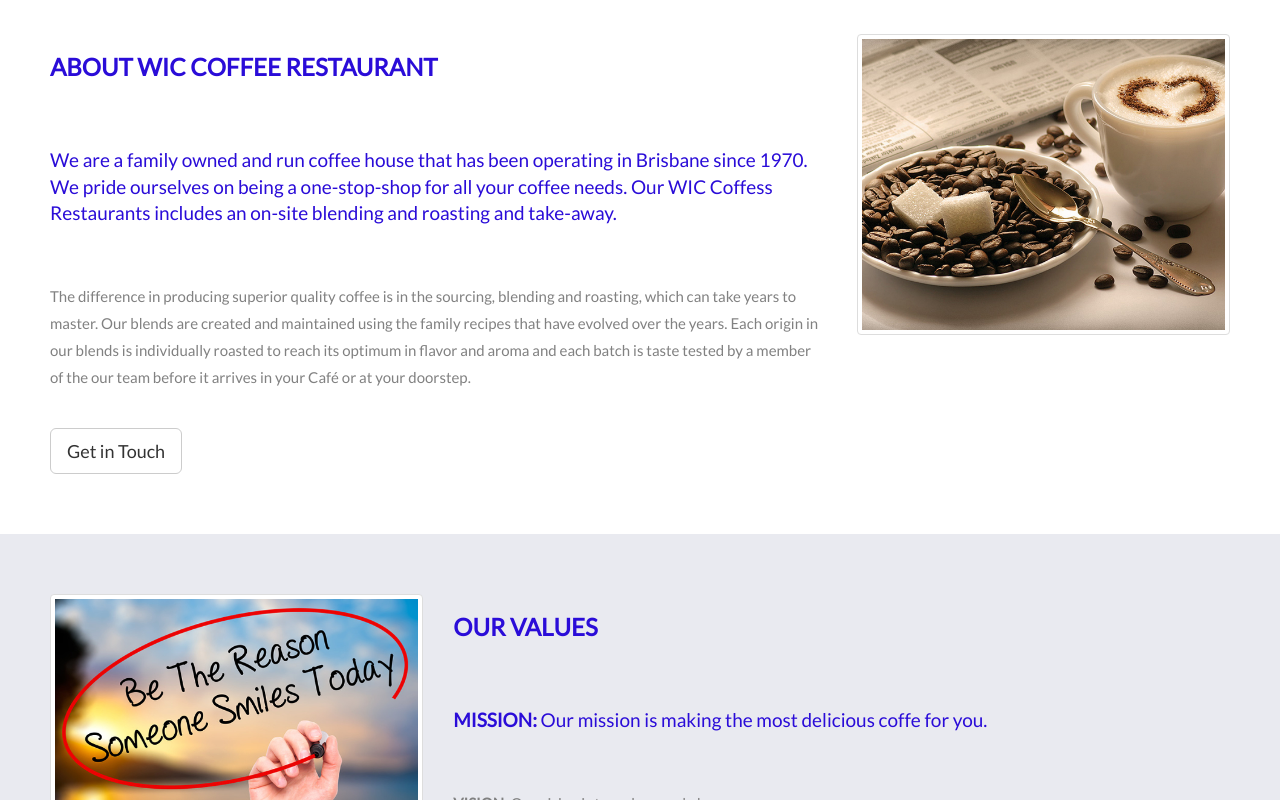
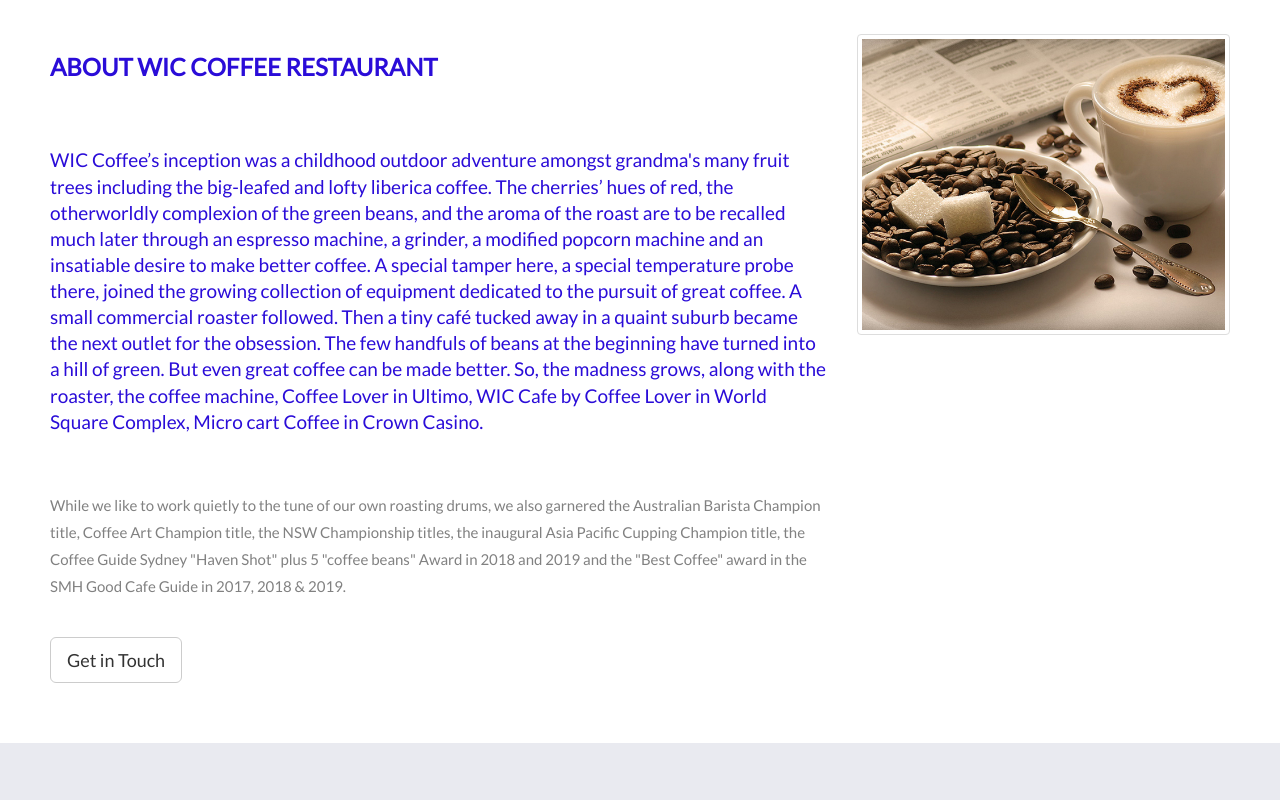
Before and after one commit to nath88/wicaffee, a plain HTML site: page index.html in a window 1280 px wide. Shown: the part 646-1446 px from the top of the page. Drawn offline with nearby package versions, Linux system fonts and the light colour scheme.

Commit message:
Add files via upload

```diff
--- a/index.html
+++ b/index.html
@@ -78,8 +78,21 @@
   <div class="row">
     <div class="col-sm-8">
       <h2>About WIC Coffee Restaurant</h2><br>
-      <h4>We are a family owned and run coffee house that has been operating in Brisbane since 1970. We pride ourselves on being a one-stop-shop for all your coffee needs. Our WIC Coffess Restaurants includes an  on-site blending and roasting and take-away.</h4><br>
-      <p>The difference in producing superior quality coffee is in the sourcing, blending and roasting, which can take years to master. Our blends are created and maintained using the family recipes that have evolved over the years. Each origin in our blends is individually roasted to reach its optimum in flavor and aroma and each batch is taste tested by a member of the our team before it arrives in your Café or at your doorstep.</p>
+      <h4>WIC Coffee’s inception was a childhood outdoor adventure amongst grandma's many fruit trees including the
+        big-leafed and lofty liberica coffee. The cherries’ hues of red, the otherworldly complexion of the green beans,
+        and the aroma of the roast are to be recalled much later through an espresso machine, a grinder, a modified
+        popcorn machine and an insatiable desire to make better coffee.
+        A special tamper here, a special temperature probe there, joined the growing collection of equipment
+        dedicated to the pursuit of great coffee. A small commercial roaster followed. Then a tiny café tucked away in
+        a quaint suburb became the next outlet for the obsession. The few handfuls of beans at the beginning have
+        turned into a hill of green.
+        But even great coffee can be made better.
+        So, the madness grows, along with the roaster, the coffee machine, Coffee Lover in Ultimo, WIC Cafe by Coffee
+        Lover in World Square Complex, Micro cart Coffee in Crown Casino.</h4><br>
+      <p>While we like to work quietly to the tune of our own roasting drums, we also garnered the Australian Barista
+        Champion title, Coffee Art Champion title, the NSW Championship titles, the inaugural Asia Pacific Cupping
+        Champion title, the Coffee Guide Sydney "Haven Shot" plus 5 "coffee beans" Award in 2018 and 2019 and the
+        "Best Coffee" award in the SMH Good Cafe Guide in 2017, 2018 & 2019.</p>
       <br><button class="btn btn-default btn-lg">Get in Touch</button>
     </div>
     <div class="col-sm-4">
```
